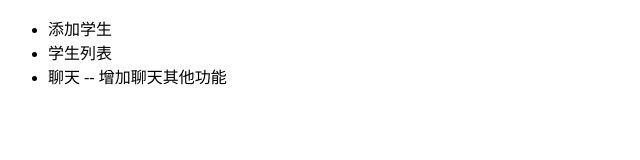
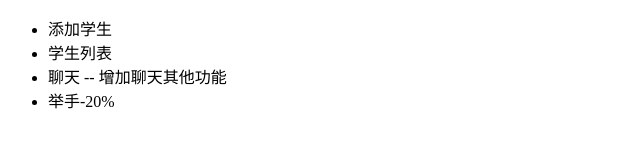
Before and after one commit to Marry-wang/student, a plain HTML site: page index.html in a window 1280 px wide. Shown: the full height of the page, 0-640 px from the left. Drawn offline with Linux system fonts and the light colour scheme.

Commit message:
dev分支开发20%举手功能

```diff
--- a/index.html
+++ b/index.html
@@ -9,7 +9,7 @@
             <li>添加学生</li>
             <li>学生列表</li>
             <li>聊天 -- 增加聊天其他功能</li>
-
+            <li>举手-20%</li>
         </ul>
     </body>
 </html>
```
